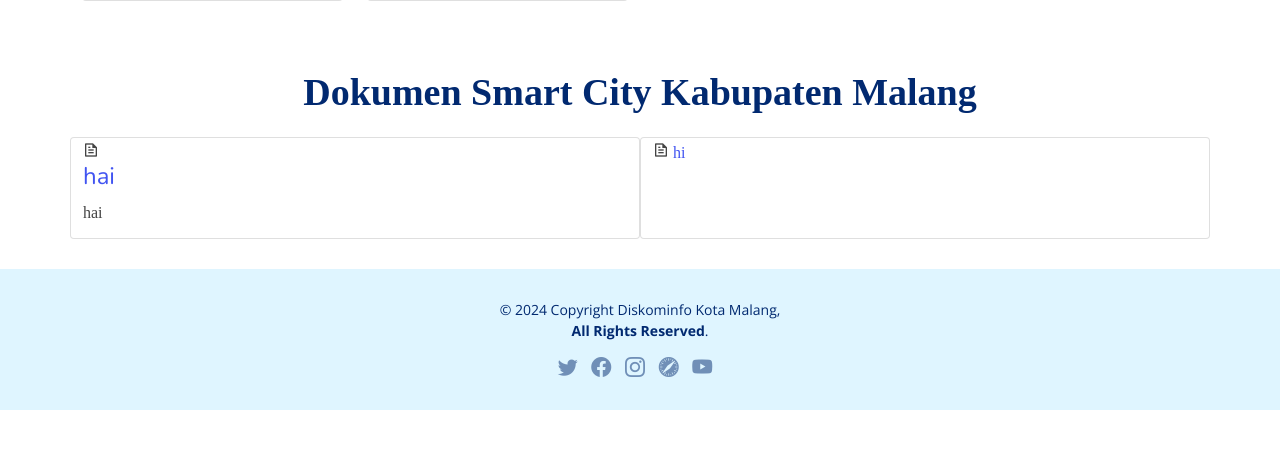
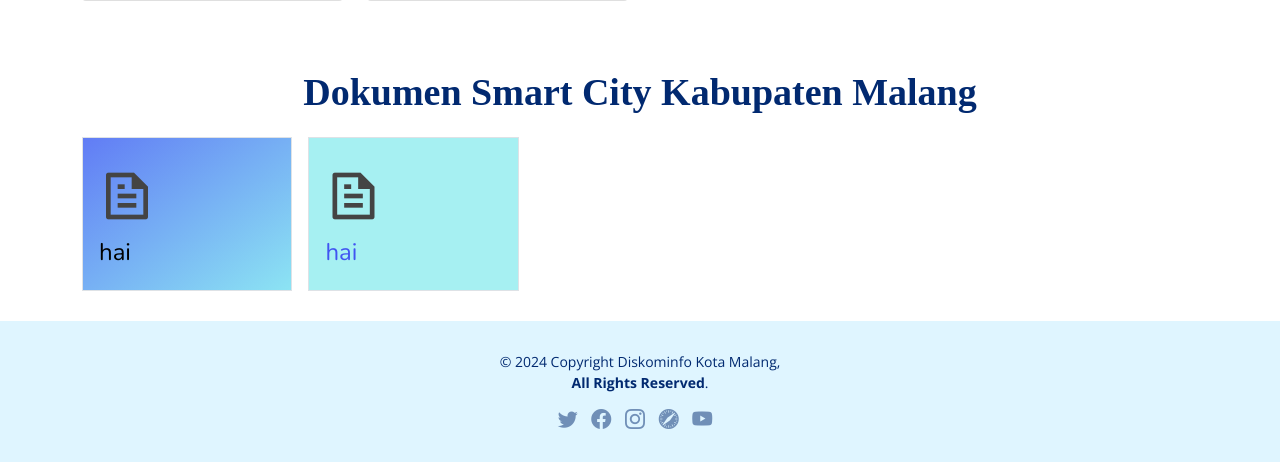
Before and after one commit to Maisho20/Smart-City-2, a Laravel app: page / in a window 1280 px wide. Shown: the part 2647-3109 px from the top of the page. Before the commit the page ends 3057 px from the top, so only its background shows below. Run offline with Laravel 10, Linux system fonts and the light colour scheme; data comes from the database, SQL or seed files in the repository.

Commit message:
update document

```diff
--- a/app/Http/Controllers/homeController.php
+++ b/app/Http/Controllers/homeController.php
@@ -5,6 +5,7 @@ namespace App\Http\Controllers;
 use Illuminate\Http\Request;
 use App\Models\home;
 use Illuminate\Support\Facades\File;
+use Barryvdh\DomPDF\Facecades\pdf;
 
 class homeController extends Controller
 {
@@ -18,6 +19,8 @@ class homeController extends Controller
             $item->smartImg = asset(substr($item->smartImg, 7, -2));
         }
 
+        // $pdf = app::loadView(compact('dokumen'));
+
         return view('home', compact('data'), compact('dokumen'));
     }
 }
--- a/bootstrap/app.php
+++ b/bootstrap/app.php
@@ -41,6 +41,10 @@ $app->singleton(
     App\Exceptions\Handler::class
 );
 
+
+// $app->register(\Barryvdh\DomPDF\ServiceProvider::class);
+
+// $app->configure('dompdf');
 /*
 |--------------------------------------------------------------------------
 | Return The Application
--- a/composer.json
+++ b/composer.json
@@ -6,6 +6,7 @@
     "license": "MIT",
     "require": {
         "php": "^8.1",
+        "barryvdh/laravel-dompdf": "^2.1",
         "guzzlehttp/guzzle": "^7.2",
         "laravel/framework": "^10.10",
         "laravel/sanctum": "^3.3",
--- a/public/css/style.css
+++ b/public/css/style.css
@@ -2411,10 +2411,6 @@ section {
   color: #012970;
 }
 
-.ri-file-text-line .bi {
-  font-size: 100px;
-}
-
 /* ------- */
 /* dokumen */
 /* ------- */
--- a/resources/views/home.blade.php
+++ b/resources/views/home.blade.php
@@ -409,7 +409,9 @@
             <header class="section-header pb-4" data-aos="fade-down">
                 <p>Dokumen Smart City Kabupaten Malang</p>
             </header>
-            <div class="row row-cols-2">
+
+            {{-- @foreach($pdf as $dokumen)
+                <div class="row row-cols-2">
                     <div class="card rounded-5">
                         <div class="ri-file-text-line">
                             <h4>
@@ -422,10 +424,37 @@
                     </div>
                     <div class="card rounded-5">
                         <div class="ri-file-text-line">
-                            <a href="img\Dokumen berisikan tentang informasi Smart City.docx" target="blank"> hi </a>
+                            <a href="img\Dokumen berisikan tentang informasi Smart City.pdf" target="_blank"> hi </a>
                         </div>
                     </div>
                 </div>
+            @endforeach --}}
+
+            <div class="row row-cols-2 row-cols-lg-5 g-2 g-lg-3">
+                <div class="col">
+                    <div class="p-3 border" style="background-image: linear-gradient(to bottom right, rgb(97, 124, 245), rgb(140, 228, 243))">
+                        <i class="ri-file-text-line" style="font-size: 3.5rem;">
+                            <h4>
+                                <a href="https://www.kompas.com/tag/malang" target="blank" style="color: black">
+                                    hai
+                                </a>
+                            </h4>
+                        </i>
+                    </div>
+                </div>
+
+                <div class="col">
+                    <div class="p-3 border" style="background-color: rgba(136, 235, 238, 0.74)">
+                        <i class="ri-file-text-line" style="font-size: 3.5rem">
+                            <h4>
+                                <a href="img/Dokumen berisikan tentang informasi Smart City.pdf" target="_blank">
+                                    hai
+                                </a>
+                            </h4>
+                        </i>
+                    </div>
+                </div>
+            </div>
     </section>
     {{-- <section>
         <div class="container">
```
Also changed, not shown: public/img/coloring blue dark.jpeg (added), 2 other files.
